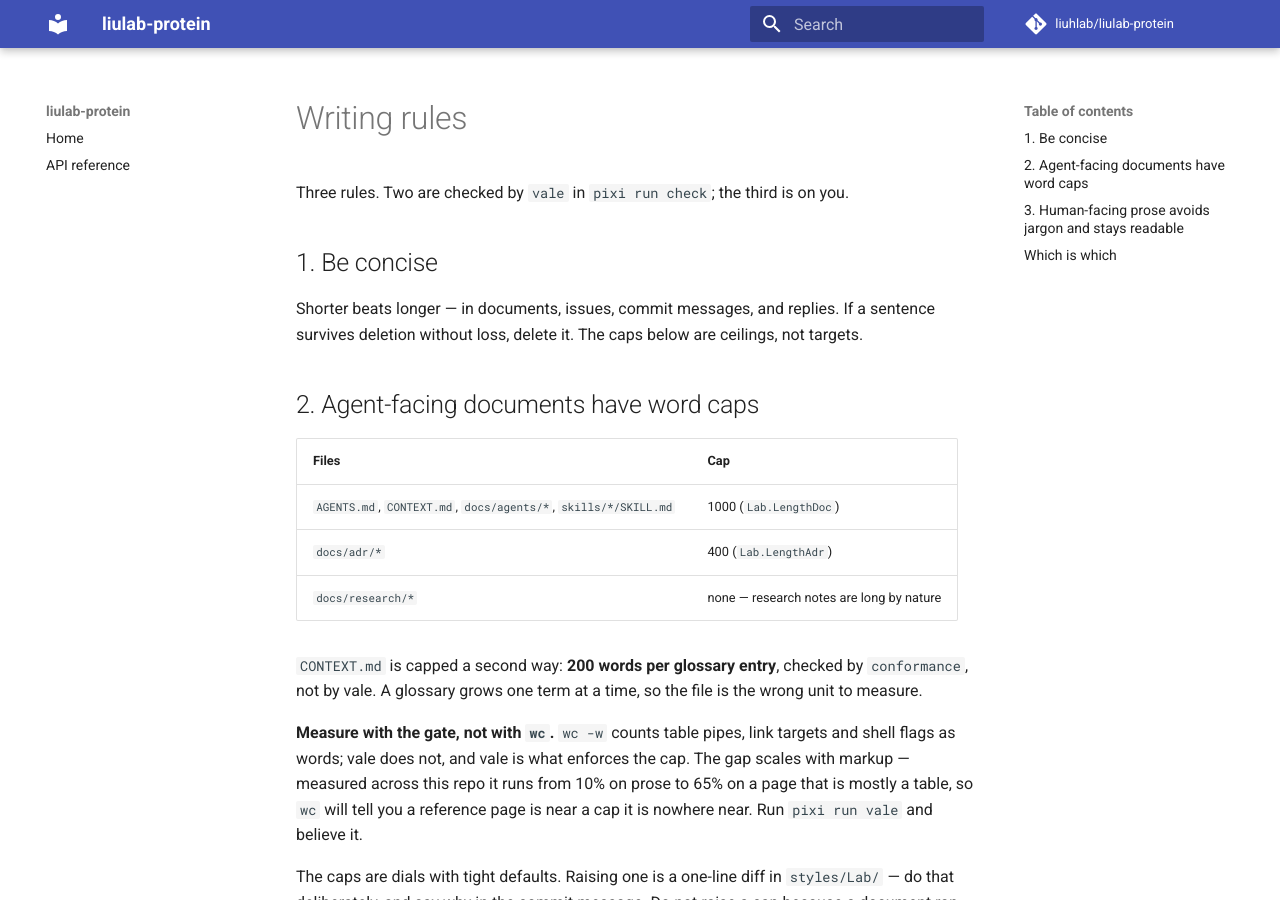
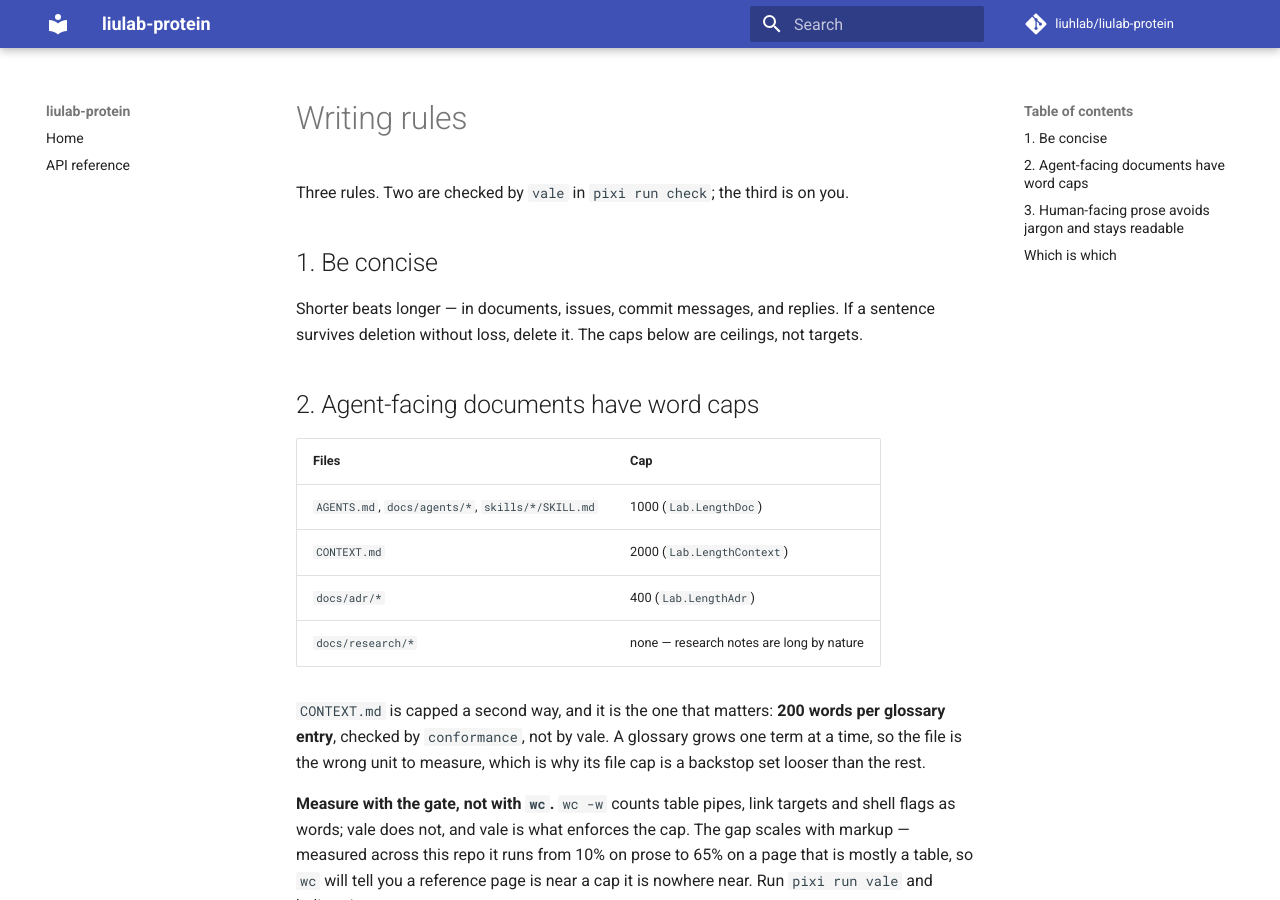
Before and after one commit to liuhlab/liulab-protein, an MkDocs documentation site: the page built from docs/agents/writing.md, in a window 1280 px wide and 900 px high. Built offline with MkDocs 1.6.1 and Material for MkDocs 9.7.7, drawn with Linux system fonts in a browser that asks for light colours; comment, search, counter and statistics services are not loaded.

Commit message:
chore: give CONTEXT.md its own word cap, at 2000
The glossary is measured per entry — `conformance` caps an entry at 200 words — and
`docs/agents/writing.md` already says why: a glossary grows one term at a time, so the file
is the wrong unit. Three lanes' vocabulary is owed to it and 897 of 1000 words are spent, so
the file cap was about to force a choice between the terms and the rule.

Raised deliberately and narrowly: `Lab.LengthContext` covers `CONTEXT.md` alone, and
`AGENTS.md`, `docs/agents/` and `skills/` keep the 1000-word `Lab.LengthDoc`. `conformance`
takes the third cap from `[tool.liulab.agent-docs]` and needed no edit.

Co-Authored-By: Claude Opus 5 (1M context) <noreply@anthropic.com>
Claude-Session: https://claude.ai/code/session_01VnjVYGpm2cQzbZLSZ2DV5N

```diff
--- a/docs/agents/writing.md
+++ b/docs/agents/writing.md
@@ -16,13 +16,15 @@ survives deletion without loss, delete it. The caps below are ceilings, not targ
 
 | Files | Cap |
 | --- | --- |
-| `AGENTS.md`, `CONTEXT.md`, `docs/agents/*`, `skills/*/SKILL.md` | 1000 (`Lab.LengthDoc`) |
+| `AGENTS.md`, `docs/agents/*`, `skills/*/SKILL.md` | 1000 (`Lab.LengthDoc`) |
+| `CONTEXT.md` | 2000 (`Lab.LengthContext`) |
 | `docs/adr/*` | 400 (`Lab.LengthAdr`) |
 | `docs/research/*` | none — research notes are long by nature |
 
-`CONTEXT.md` is capped a second way: **200 words per glossary entry**, checked by
-`conformance`, not by vale. A glossary grows one term at a time, so the file is the wrong
-unit to measure.
+`CONTEXT.md` is capped a second way, and it is the one that matters: **200 words per
+glossary entry**, checked by `conformance`, not by vale. A glossary grows one term at a
+time, so the file is the wrong unit to measure, which is why its file cap is a backstop set
+looser than the rest.
 
 **Measure with the gate, not with `wc`.** `wc -w` counts table pipes, link targets and
 shell flags as words; vale does not, and vale is what enforces the cap. The gap scales with
--- a/pyproject.toml
+++ b/pyproject.toml
@@ -231,7 +231,7 @@ filterwarnings = [
 # globs; a trailing `/` matches a directory. Values name the Vale Length rule, or `false`.
 [tool.liulab.agent-docs]
 "AGENTS.md" = "LengthDoc"
-"CONTEXT.md" = "LengthDoc"
+"CONTEXT.md" = "LengthContext"
 "docs/agents/" = "LengthDoc"
 "skills/" = "LengthDoc"
 "docs/adr/" = "LengthAdr"
```
Also changed, not shown: 2 other files.
